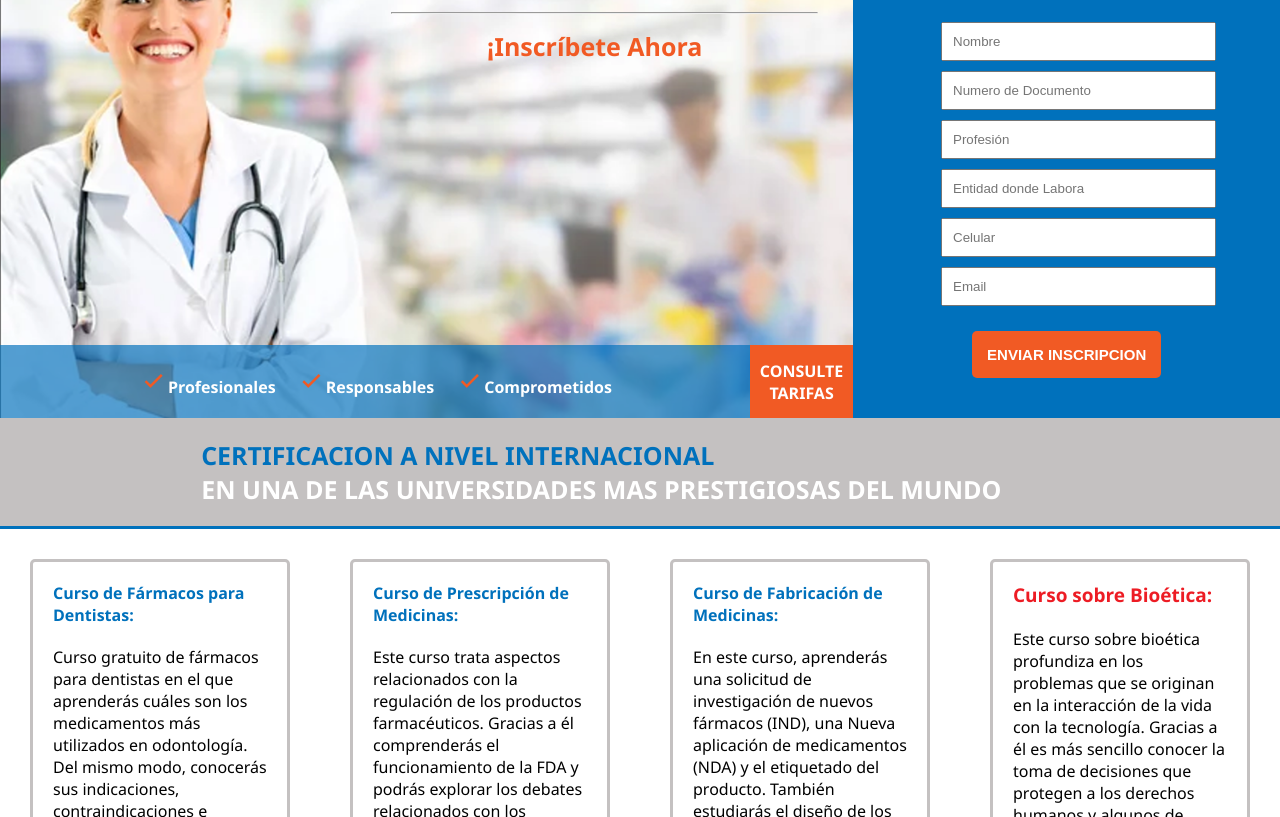
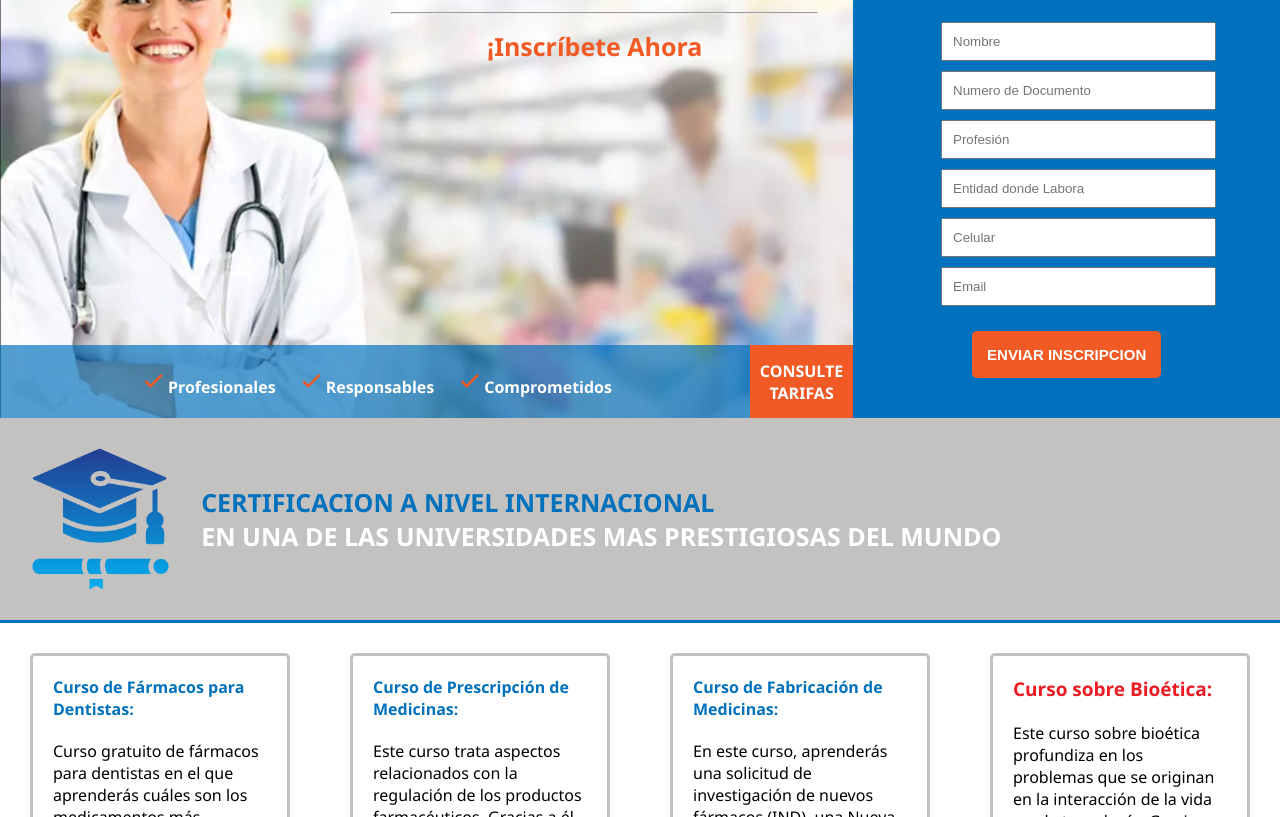
Before and after one commit to Pierinita92/frontend-html-css, a plain HTML site: page index.html in a window 1280 px wide. Shown: the part 283-1100 px from the top of the page. Drawn offline with nearby package versions, Linux system fonts and the light colour scheme.

Commit message:
ajustando imagen

```diff
--- a/index.html
+++ b/index.html
@@ -65,7 +65,7 @@
 
 <!--******************* CONTAINER 1 *******************-->
 <div class="container_1">
-  <img class="graduation" src="/Maquetado/imagenes/graduacion.png" alt="">
+  <img class="graduation" src="imagenes/graduacion.png" alt="">
   <p class="container1_info">CERTIFICACION A NIVEL INTERNACIONAL <br> <span>EN UNA DE LAS UNIVERSIDADES MAS PRESTIGIOSAS DEL MUNDO</span></p>
 </div>
 
```
